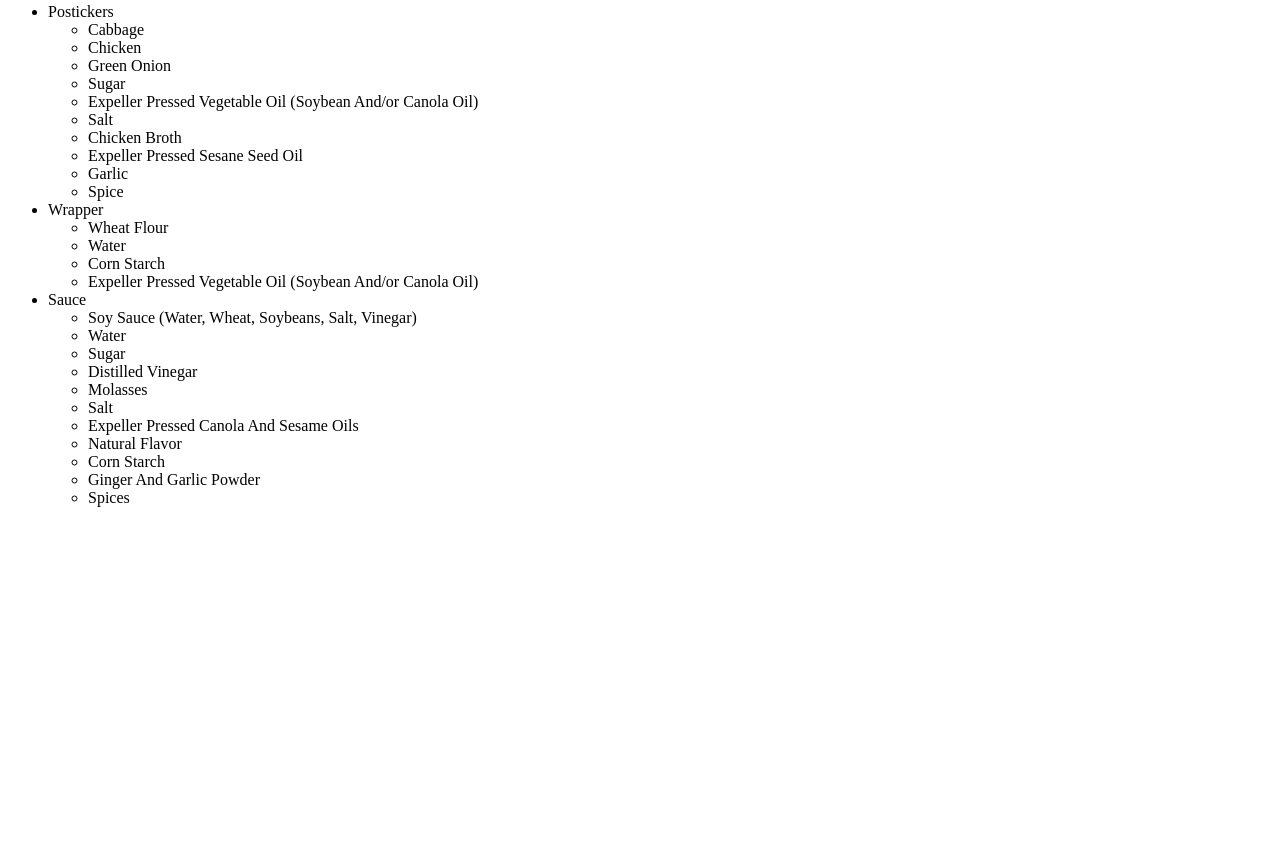
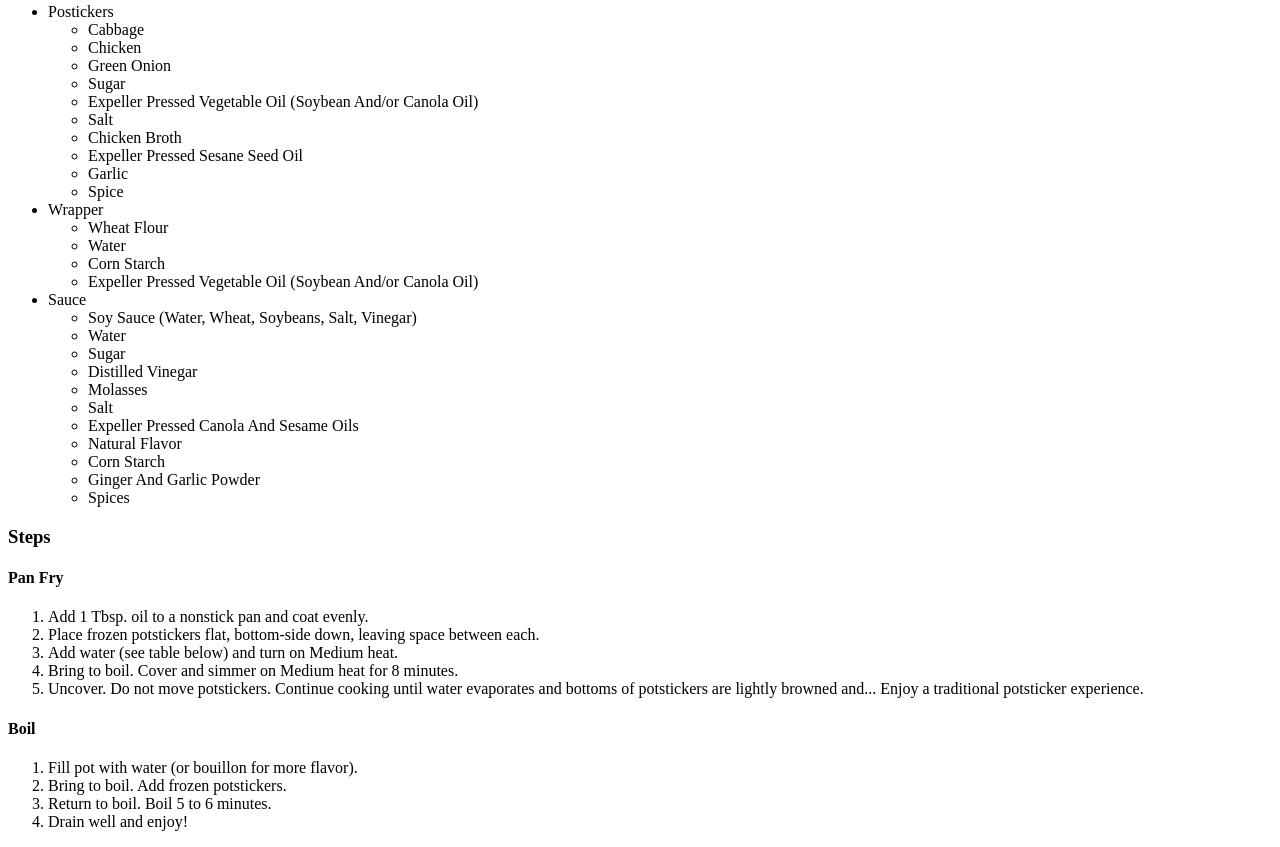
Before and after one commit to stuart-spackman/odin-recipes, a plain HTML site: page recipes/costco_potstickers.html in a window 1280 px wide. Shown: the part 561-1408 px from the top of the page. Before the commit the page ends 1084 px from the top, so only its background shows below. Drawn offline with Linux system fonts and the light colour scheme.

Commit message:
Another try at a draft of this stuff

```diff
--- a/recipes/costco_potstickers.html
+++ b/recipes/costco_potstickers.html
@@ -4,14 +4,14 @@
 <head>
     <meta charset="UTF-8">
     <meta name="viewport" content="width=device-width, initial-scale=1.0">
-    <title>Document</title>
+    <title>Potstickers</title>
 </head>
 
 <body>
     <h1>Costco Potstickers</h1>
     <div>
         <img src="https://encrypted-tbn0.gstatic.com/images?q=tbn:ANd9GcTRc9gdUs69dA-G-8-z7xdqy_d6DaluPaL-A1fwryMaMD1OwY3keYKc3ZZviPREyOCpc1A&usqp=CAU"
-            alt="">
+            alt="There is suppsed to be a picture of the food here.">
     </div>
     <h2>Description</h2>
     <p>
@@ -59,8 +59,29 @@
             <li>Spices</li>
         </ul>
     </ul>
+    <h3>Steps</h3>
+    <h4>Pan Fry</h4>
     <ol>
-
+        <li>Add 1 Tbsp. oil to a nonstick pan and coat evenly.</li>
+        <li>Place frozen potstickers flat, bottom-side down, leaving space between each.</li>
+        <li>Add water (see table below) and turn on Medium heat.
+        </li>
+        <li>Bring to boil. Cover and simmer on Medium heat for 8 minutes.
+        </li>
+        <li>Uncover. Do not move potstickers. Continue cooking until water evaporates and bottoms of potstickers are
+            lightly browned and... Enjoy a traditional potsticker experience.
+        </li>
+    </ol>
+    <h4>Boil</h4>
+    <ol>
+        <li>Fill pot with water (or bouillon for more flavor).
+        </li>
+        <li>Bring to boil. Add frozen potstickers.
+        </li>
+        <li>Return to boil. Boil 5 to 6 minutes.
+        </li>
+        <li>Drain well and enjoy!
+        </li>
     </ol>
 </body>
 
```
Also changed, not shown: index.html (+5 -5 lines), 1 other file.
